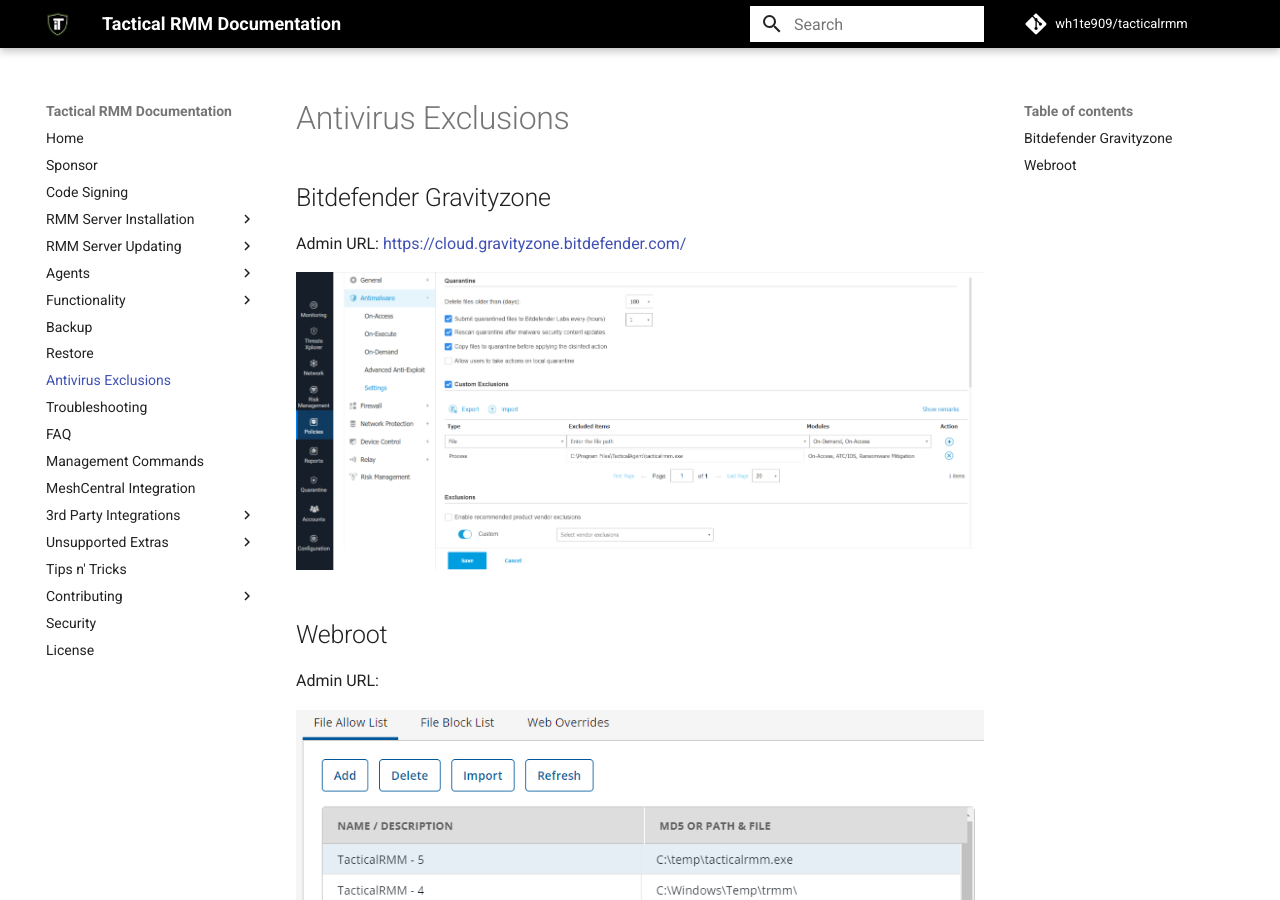
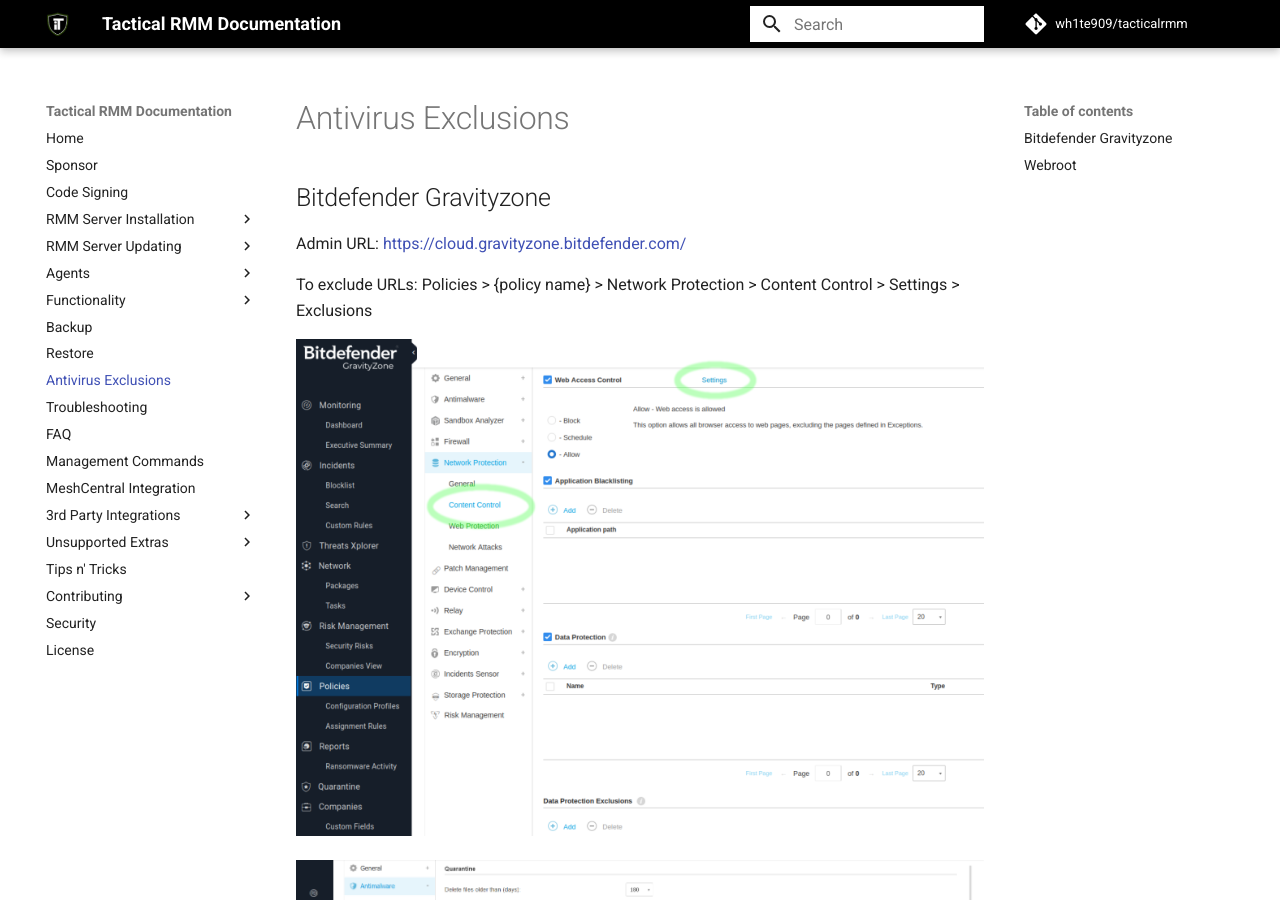
Before and after one commit to amidaware/trmm-docs, an MkDocs documentation site: the page built from docs/docs/av.md, in a window 1280 px wide and 900 px high. Built offline with MkDocs 1.6.1 and Material for MkDocs 9.7.7, drawn with Linux system fonts in a browser that asks for light colours; comment, search, counter and statistics services are not loaded.

Commit message:
docs - av

```diff
--- a/docs/docs/av.md
+++ b/docs/docs/av.md
@@ -2,7 +2,13 @@
 
 Admin URL: <https://cloud.gravityzone.bitdefender.com/>
 
-![Web Exclusions](images/avbitdefender_gravityzone_exclusions.png)
+To exclude URLs: Policies > {policy name} > Network Protection > Content Control > Settings > Exclusions
+
+![Web Exclusions](images/avbitdefender_gravityzone_exclusions0.png)
+
+![Web Exclusions](images/avbitdefender_gravityzone_exclusions1.png)
+
+![Web Exclusions](images/avbitdefender_gravityzone_exclusions2.png)
 
 ## Webroot
 
```
Also changed, not shown: docs/docs/images/avbitdefender_gravityzone_exclusions0.png (added), docs/docs/images/avbitdefender_gravityzone_exclusions1.png (renamed from docs/docs/images/avbitdefender_gravityzone_exclusions.png), docs/docs/images/avbitdefender_gravityzone_exclusions2.png (added).
